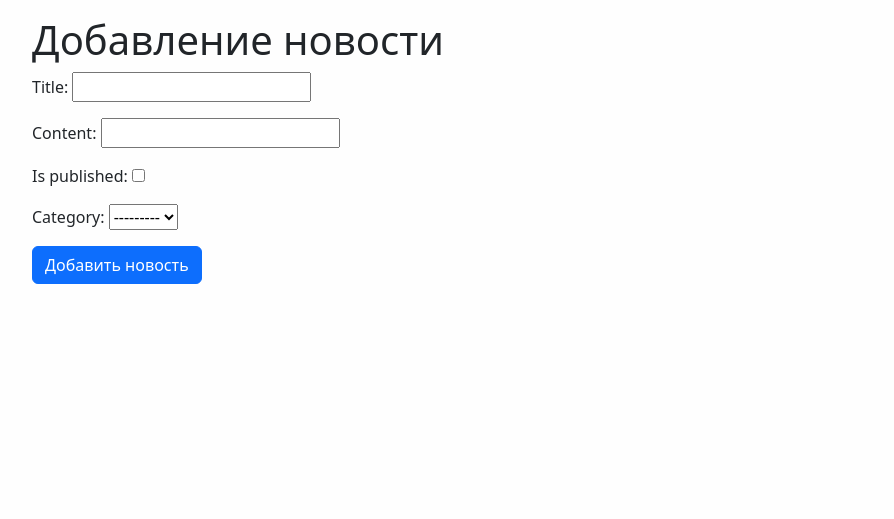
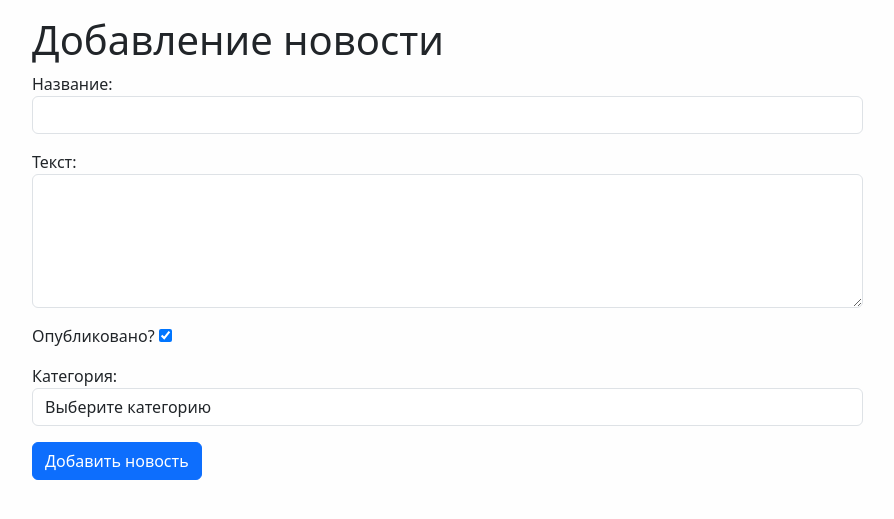
Before and after one commit to vladismeno/testsite, a Django app: page /news/add-news in a window 1280 px wide. Shown: the part 56-575 px from the top of the page, without its empty margins (335-1229 px from the left). Run offline with Django 5.2, Linux system fonts and the light colour scheme; data that the repository does not hold is empty; some libraries are stand-ins or nearby versions.

Commit message:
Lesson 24: Работа с формами. Часть 2

```diff
--- a/mysite/mysite/static/css/style.css
+++ b/mysite/mysite/static/css/style.css
@@ -1,3 +1,6 @@
 body {
     background-color: #fefefe;
 }
+.errorlist {
+    color: red;
+}
--- a/mysite/news/forms.py
+++ b/mysite/news/forms.py
@@ -3,7 +3,20 @@ from .models import Categories
 
 
 class NewsForm(forms.Form):
-    title = forms.CharField(max_length=150)
-    content = forms.CharField()
-    is_published = forms.BooleanField()
-    category = forms.ModelChoiceField(queryset=Categories.objects.all())
+    title = forms.CharField(
+        max_length=150,
+        label='Название',
+        widget=forms.TextInput(attrs={"class": "form-control"})
+    )
+    content = forms.CharField(
+        label='Текст',
+        required=False,
+        widget=forms.Textarea(attrs={"class": "form-control", "rows": 5})
+    )
+    is_published = forms.BooleanField(label='Опубликовано?', initial=True)
+    category = forms.ModelChoiceField(
+        queryset=Categories.objects.all(),
+        label='Категория',
+        empty_label='Выберите категорию',
+        widget=forms.Select(attrs={"class": "form-control"})
+    )
--- a/mysite/news/views.py
+++ b/mysite/news/views.py
@@ -1,4 +1,4 @@
-from django.shortcuts import render, get_object_or_404
+from django.shortcuts import render, get_object_or_404, redirect
 from .models import News, Categories
 from .forms import NewsForm
 
@@ -29,7 +29,12 @@ def view_news(request, news_id):
 
 def add_news(request):
     if request.method == 'POST':
-        pass
+        form = NewsForm(request.POST)
+        if form.is_valid():
+            # print(form.cleaned_data)
+            news = News.objects.create(**form.cleaned_data)
+            return redirect(news)
+
     else:
         form = NewsForm()
     return render(request, 'news/add_news.html', {'form': form})
--- a/mysite/static/css/style.css
+++ b/mysite/static/css/style.css
@@ -1,3 +1,6 @@
 body {
     background-color: #fefefe;
 }
+.errorlist {
+    color: red;
+}
--- a/mysite/templates/base.html
+++ b/mysite/templates/base.html
@@ -23,7 +23,7 @@
     </div>
 </div>
 
-<script src="bootstrap/js/bootstrap.min.js" crossorigin="anonymous"></script>
+<script src="{% static 'bootstrap/js/bootstrap.min.js' %}" crossorigin="anonymous"></script>
 
 </body>
 </html>
```
Also changed, not shown: mysite/news/templates/news/add_news.html (+45 -0 lines).
